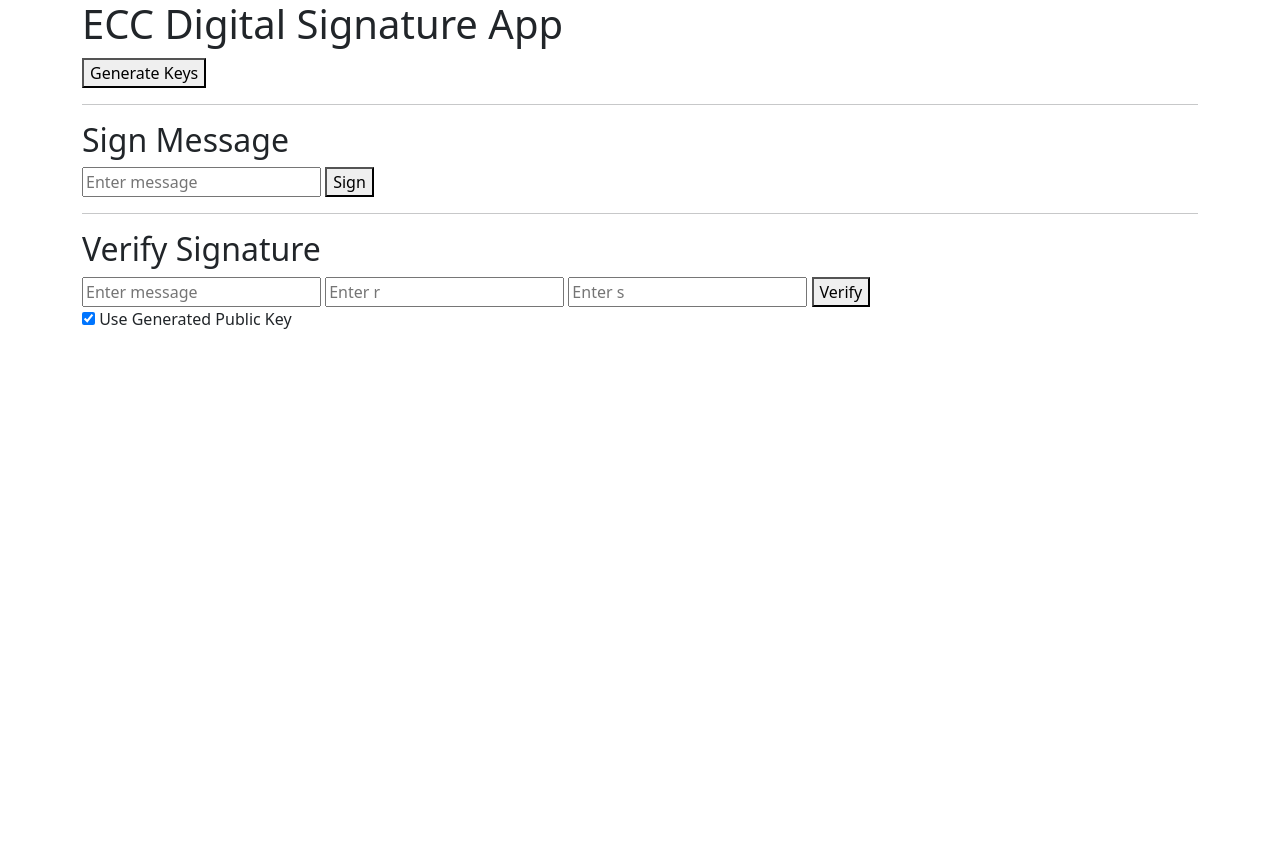
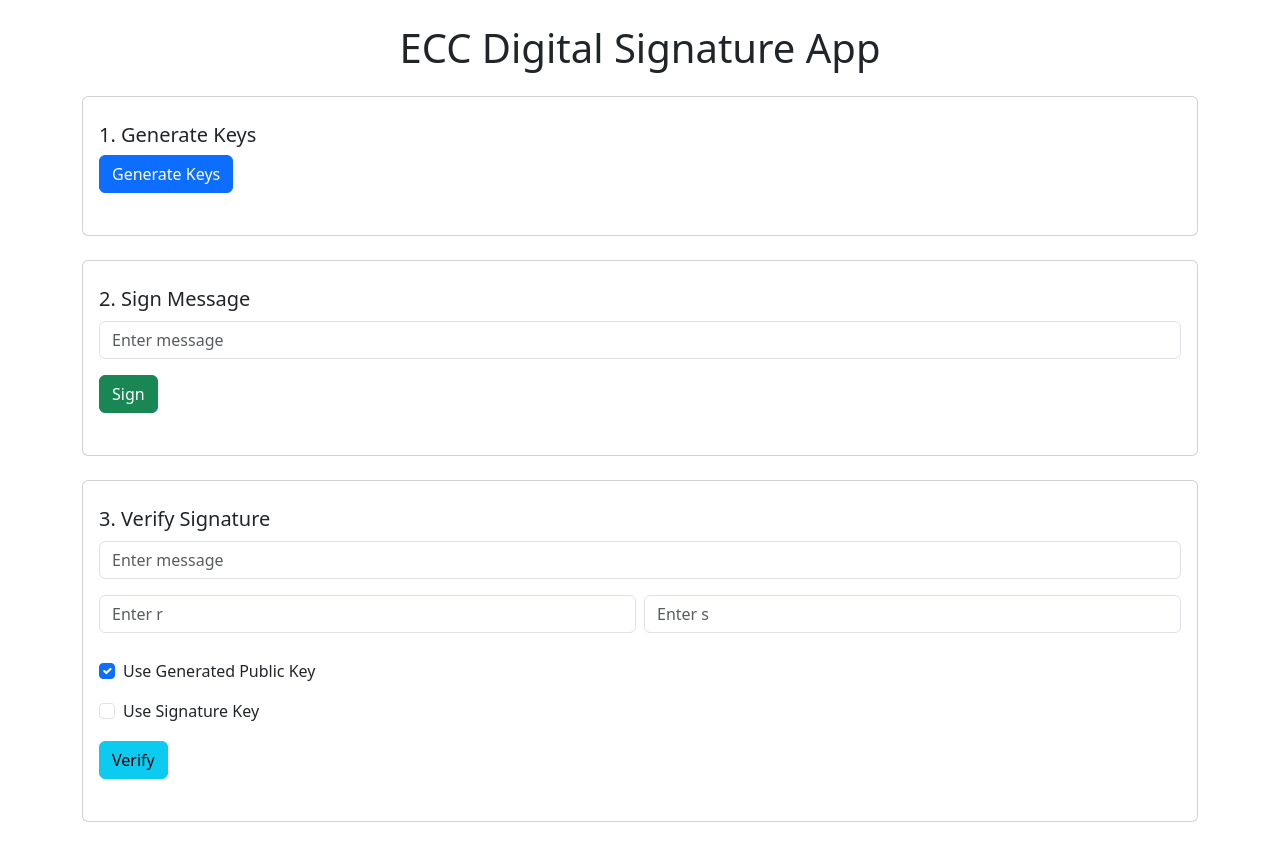
Before and after one commit to Harupip/ECDSA-BTL-LTMM, a Flask app: page / in a window 1280 px wide. Before the commit the page ends 329 px from the top, so only its background shows below. Run offline with Flask 3, Linux system fonts and the light colour scheme.

Commit message:
update UI

```diff
--- a/static/script.js
+++ b/static/script.js
@@ -21,6 +21,8 @@
     console.log(data)
     document.getElementById('signature').innerHTML = `
         <p class="text-break"><span class="font-bold">Signature:</span> (r=${data.r}, s=${data.s})</p>
+        <input type="text" id="inputR" class="form-control d-none" value="${data.r}">
+        <input type="text" id="inputS" class="form-control d-none" value="${data.s}">
     `;
 }
 
@@ -46,7 +48,9 @@
     });
     const data = await response.json();
     document.getElementById('verification-result').innerHTML = `
-        <p>Verification Result: ${data.valid ? "Valid" : "Invalid"}</p>
+        <div class="p-3 rounded text-center ${data.valid ? 'bg-success text-white' : 'bg-danger text-white'}">
+            <p class="mb-0 fw-bold">Verification Result: ${data.valid ? "Valid" : "Invalid"}</p>
+        </div>
     `;
 }
 
@@ -54,3 +58,14 @@
     const customKeyInputs = document.getElementById("customKeyInputs");
     customKeyInputs.style.display = this.checked ? "none" : "block";
 });
+
+document.getElementById("useGeneratedSign").addEventListener("change", function () {
+    const ir = document.getElementById('inputR').value;
+    const is = document.getElementById('inputS').value;
+    const r = document.getElementById('r');
+    const s = document.getElementById('s');
+    if (ir && is && this.checked) {
+        r.value = ir;
+        s.value = is;
+    }
+});
--- a/templates/index.html
+++ b/templates/index.html
@@ -8,49 +8,67 @@
     <link href="https://cdn.jsdelivr.net/npm/bootstrap@5.3.3/dist/css/bootstrap.min.css" rel="stylesheet" integrity="sha384-QWTKZyjpPEjISv5WaRU9OFeRpok6YctnYmDr5pNlyT2bRjXh0JMhjY6hW+ALEwIH" crossorigin="anonymous">
     <script src="https://cdn.jsdelivr.net/npm/bootstrap@5.3.3/dist/js/bootstrap.bundle.min.js" integrity="sha384-YvpcrYf0tY3lHB60NNkmXc5s9fDVZLESaAA55NDzOxhy9GkcIdslK1eN7N6jIeHz" crossorigin="anonymous"></script>
 </head>
-<body class="container">
-    <h1>ECC Digital Signature App</h1>
-    <div>
-        <button onclick="generateKeys()">Generate Keys</button>
-        <div id="keys"></div>
+<body class="container py-4">
+    <h1 class="text-center mb-4">ECC Digital Signature App</h1>
+
+    <div class="card mb-4">
+        <div class="card-body">
+            <h5 class="card-title">1. Generate Keys</h5>
+            <button class="btn btn-primary" onclick="generateKeys()">Generate Keys</button>
+            <div id="keys" class="mt-3"></div>
+        </div>
     </div>
-    <hr>
-    <div>
-        <h2>Sign Message</h2>
-        <input type="text" id="message" placeholder="Enter message">
-        <button onclick="signMessage()">Sign</button>
-        <div id="signature"></div>
+
+    <div class="card mb-4">
+        <div class="card-body">
+            <h5 class="card-title">2. Sign Message</h5>
+            <div class="mb-3">
+                <input type="text" id="message" class="form-control" placeholder="Enter message">
+            </div>
+            <button class="btn btn-success" onclick="signMessage()">Sign</button>
+            <div id="signature" class="mt-3"></div>
+        </div>
     </div>
-    <hr>
-    <div>
-        <h2>Verify Signature</h2>
-        <input type="text" id="verify-message" placeholder="Enter message">
-        <input type="text" id="r" placeholder="Enter r">
-        <input type="text" id="s" placeholder="Enter s">
-        <button onclick="verifySignature()">Verify</button>
-        <br>
-        <input type="checkbox" id="useGeneratedKey" name="useGeneratedKey" checked>
-        <label for="useGeneratedKey">Use Generated Public Key</label>
-        <br>
-        <div id="customKeyInputs" style="display: none;">
-            <label for="publicKeyX">Public Key X:</label>
-            <input type="number" id="publicKeyX" name="publicKeyX">
-            <br>
-            <label for="publicKeyY">Public Key Y:</label>
-            <input type="number" id="publicKeyY" name="publicKeyY">
+
+    <div class="card">
+        <div class="card-body">
+            <h5 class="card-title">3. Verify Signature</h5>
+            <form>
+                <div class="mb-3">
+                    <input type="text" id="verify-message" class="form-control" placeholder="Enter message">
+                </div>
+                <div class="row g-2">
+                    <div class="col">
+                        <input type="text" id="r" class="form-control" placeholder="Enter r">
+                    </div>
+                    <div class="col">
+                        <input type="text" id="s" class="form-control" placeholder="Enter s">
+                    </div>
+                </div>
+                <div class="form-check mt-3">
+                    <input type="checkbox" id="useGeneratedKey" class="form-check-input" checked>
+                    <label for="useGeneratedKey" class="form-check-label">Use Generated Public Key</label>
+                </div>
+                <div class="form-check mt-3">
+                    <input type="checkbox" id="useGeneratedSign" class="form-check-input">
+                    <label for="useGeneratedSign" class="form-check-label">Use Signature Key</label>
+                </div>
+                <div id="customKeyInputs" class="mt-3" style="display: none;">
+                    <div class="mb-3">
+                        <label for="publicKeyX" class="form-label">Public Key X:</label>
+                        <input type="number" id="publicKeyX" class="form-control">
+                    </div>
+                    <div class="mb-3">
+                        <label for="publicKeyY" class="form-label">Public Key Y:</label>
+                        <input type="number" id="publicKeyY" class="form-control">
+                    </div>
+                </div>
+                <button type="button" class="btn btn-info mt-3" onclick="verifySignature()">Verify</button>
+            </form>
+            <div id="verification-result" class="mt-3"></div>
         </div>
-        <div id="verification-result"></div>
     </div>
-    <br>
-    <br>
-    <br>
-    <br>
-    <br>
-    <br>
-    <br>
-    <br>
-    <br>
-    <br>
+
     <script src="/static/script.js"></script>
 </body>
 </html>
```
